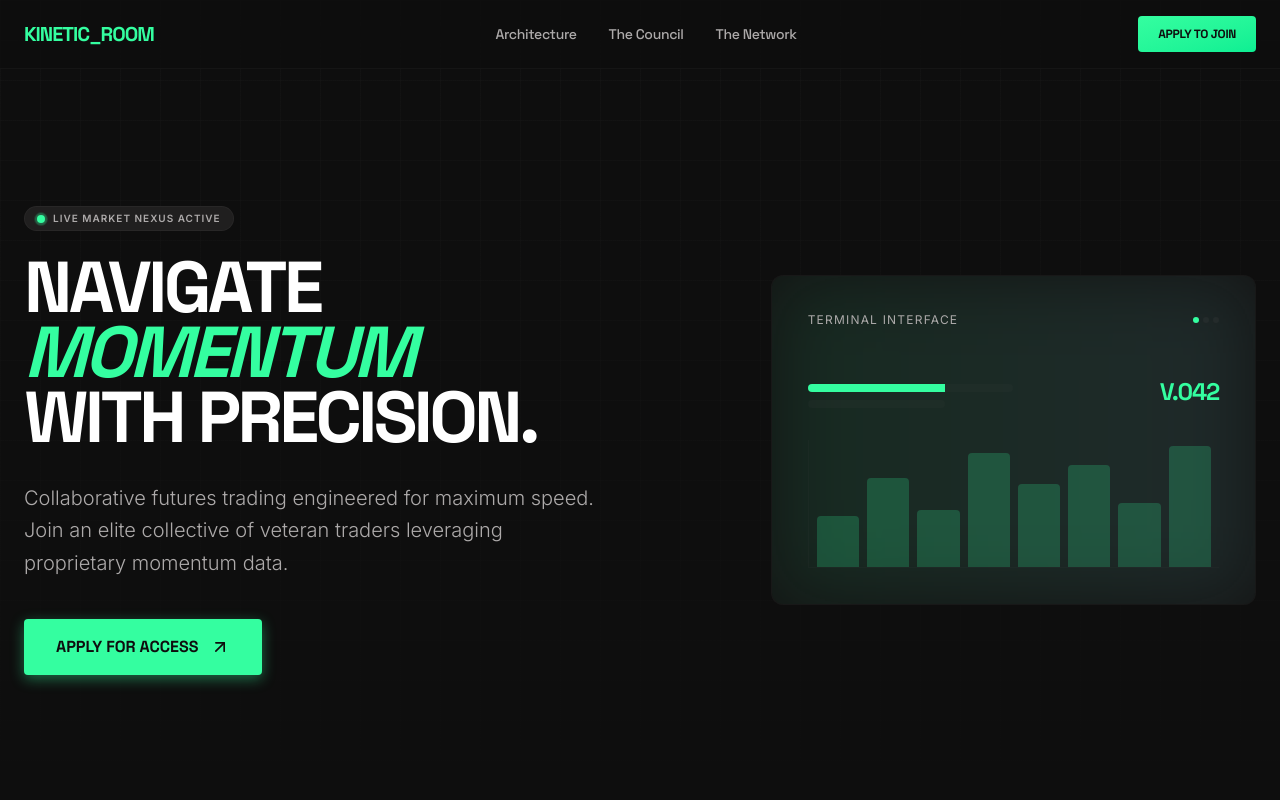
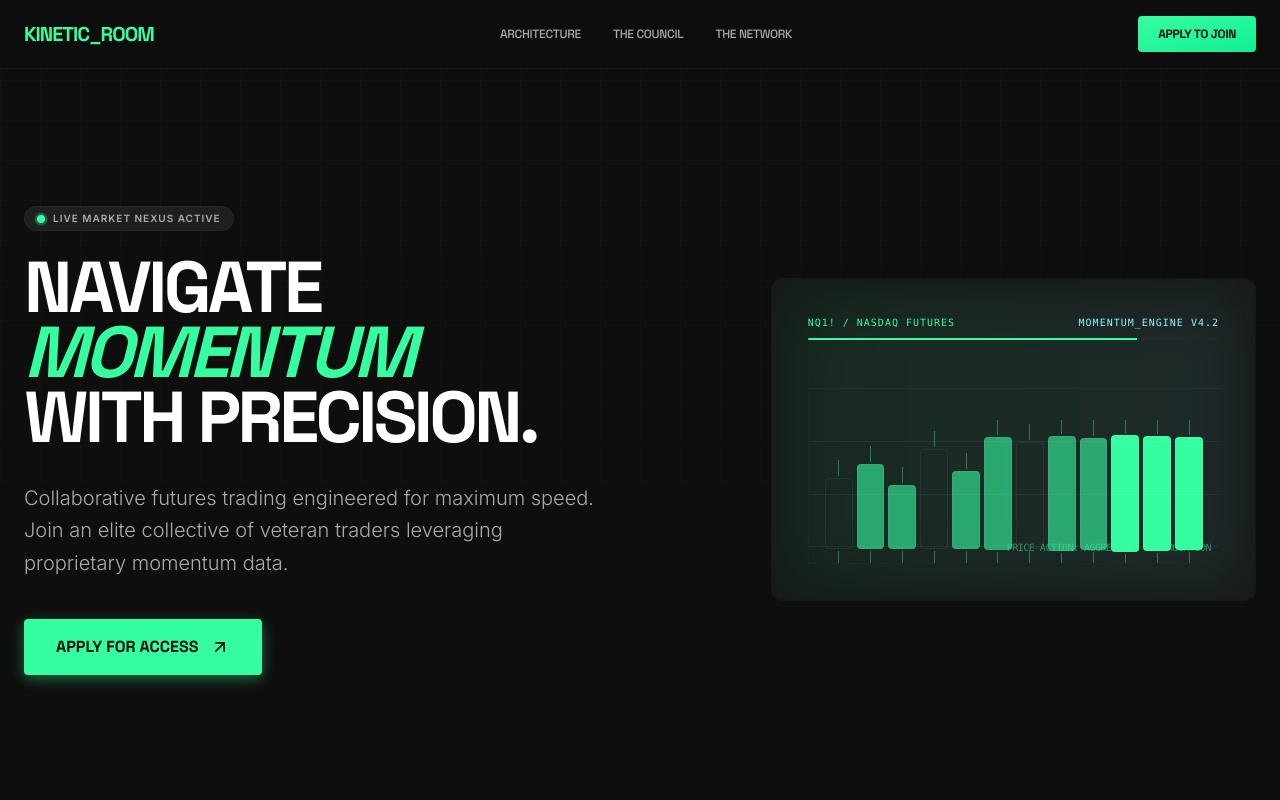
Before and after one commit to dmrusoff/kinetic_room, a React (Vite) app: page / in a window 1280 px wide. Shown: the top 800 px of the page. Built offline with nearby package versions, Linux system fonts and the light colour scheme.

Commit message:
UI Refinement: Navbar menu all-caps and Nasdaq futures chart visual

```diff
--- a/src/App.tsx
+++ b/src/App.tsx
@@ -24,9 +24,9 @@ const Navbar = ({ onApply }: { onApply: () => void }) => (
         KINETIC_ROOM
       </div>
       <div className="hidden md:flex items-center gap-8">
-        <a className="text-on-surface-variant hover:text-white transition-colors font-headline tracking-tight font-medium text-sm" href="#expertise">Architecture</a>
-        <a className="text-on-surface-variant hover:text-white transition-colors font-headline tracking-tight font-medium text-sm" href="#technology">The Council</a>
-        <a className="text-on-surface-variant hover:text-white transition-colors font-headline tracking-tight font-medium text-sm" href="#openFloor">The Network</a>
+        <a className="text-on-surface-variant hover:text-white transition-colors font-headline tracking-tight font-medium text-xs" href="#expertise">ARCHITECTURE</a>
+        <a className="text-on-surface-variant hover:text-white transition-colors font-headline tracking-tight font-medium text-xs" href="#technology">THE COUNCIL</a>
+        <a className="text-on-surface-variant hover:text-white transition-colors font-headline tracking-tight font-medium text-xs" href="#openFloor">THE NETWORK</a>
       </div>
       <div className="flex items-center gap-4">
         <button
@@ -84,35 +84,39 @@ const Hero = () => (
           <div className="relative bg-surface-container-low p-1 rounded-xl border border-outline-variant/10 overflow-hidden group">
             <div className="absolute -inset-1 bg-gradient-to-r from-primary/20 to-tertiary/20 blur-2xl group-hover:opacity-100 transition duration-1000 opacity-50"></div>
             <div className="relative bg-surface-container-lowest rounded-lg p-8">
-              <div className="flex justify-between items-center mb-12">
-                <span className="text-xs font-label uppercase tracking-widest text-on-surface-variant">Terminal Interface</span>
-                <div className="flex gap-1">
-                  <div className="h-1.5 w-1.5 rounded-full bg-primary"></div>
-                  <div className="h-1.5 w-1.5 rounded-full bg-outline-variant/20"></div>
-                  <div className="h-1.5 w-1.5 rounded-full bg-outline-variant/20"></div>
-                </div>
-              </div>
               <div className="space-y-8">
                 <div className="flex justify-between items-end">
-                  <div className="w-1/2">
-                    <div className="h-2 w-full bg-outline-variant/10 mb-2 rounded-full overflow-hidden">
-                      <div className="h-full w-2/3 bg-primary animate-pulse"></div>
+                  <div className="w-full">
+                    <div className="flex justify-between items-center mb-2">
+                      <span className="text-[10px] font-mono text-primary uppercase tracking-widest">NQ1! / NASDAQ FUTURES</span>
+                      <span className="text-[10px] font-mono text-tertiary uppercase tracking-widest">MOMENTUM_ENGINE v4.2</span>
                     </div>
-                    <div className="h-2 w-2/3 bg-outline-variant/10 rounded-full"></div>
-                  </div>
-                  <div className="text-right">
-                    <p className="text-2xl font-headline font-bold text-primary tracking-tighter">V.042</p>
+                    <div className="h-[2px] w-full bg-outline-variant/10 rounded-full overflow-hidden">
+                      <div className="h-full w-4/5 bg-primary animate-pulse"></div>
+                    </div>
                   </div>
                 </div>
-                {/* Simplified Abstract Chart */}
-                <div className="h-32 flex items-end gap-2 px-2 border-l border-b border-outline-variant/10">
-                  {[40, 70, 45, 90, 65, 80, 50, 95].map((h, i) => (
-                    <div
-                      key={i}
-                      className="flex-1 bg-primary/20 hover:bg-primary/40 transition-colors rounded-t-sm"
-                      style={{ height: `${h}%` }}
-                    />
-                  ))}
+                {/* Nasdaq Futures Chart Suggestion */}
+                <div className="relative h-48 w-full border-l border-b border-outline-variant/10 px-4 flex flex-col justify-end gap-1 group/chart">
+                  <div className="absolute inset-0 flex flex-col justify-between py-4 opacity-5">
+                    {[1, 2, 3, 4].map(i => <div key={i} className="h-[1px] w-full bg-white"></div>)}
+                  </div>
+                  <div className="flex items-end gap-1 h-3/4">
+                    {/* Simulated Candlesticks */}
+                    {[50, 60, 45, 70, 55, 85, 75, 95, 80, 100, 90, 85].map((h, i) => (
+                      <div key={i} className="flex-1 flex flex-col items-center justify-end h-full gap-[2px]">
+                        <div className="w-[1px] h-4 bg-primary/40 group-hover/chart:bg-primary transition-colors"></div>
+                        <div
+                          className={`w-full ${i > 8 ? 'bg-primary' : i % 3 === 0 ? 'bg-error' : 'bg-primary/60'} rounded-sm border border-white/5`}
+                          style={{ height: `${h}%` }}
+                        ></div>
+                        <div className="w-[1px] h-3 bg-primary/40 group-hover/chart:bg-primary transition-colors"></div>
+                      </div>
+                    ))}
+                  </div>
+                  <div className="absolute bottom-2 right-2 text-[10px] font-mono text-primary/50 uppercase tracking-tighter">
+                    Price Action: Aggressive Accumulation
+                  </div>
                 </div>
               </div>
             </div>
```
